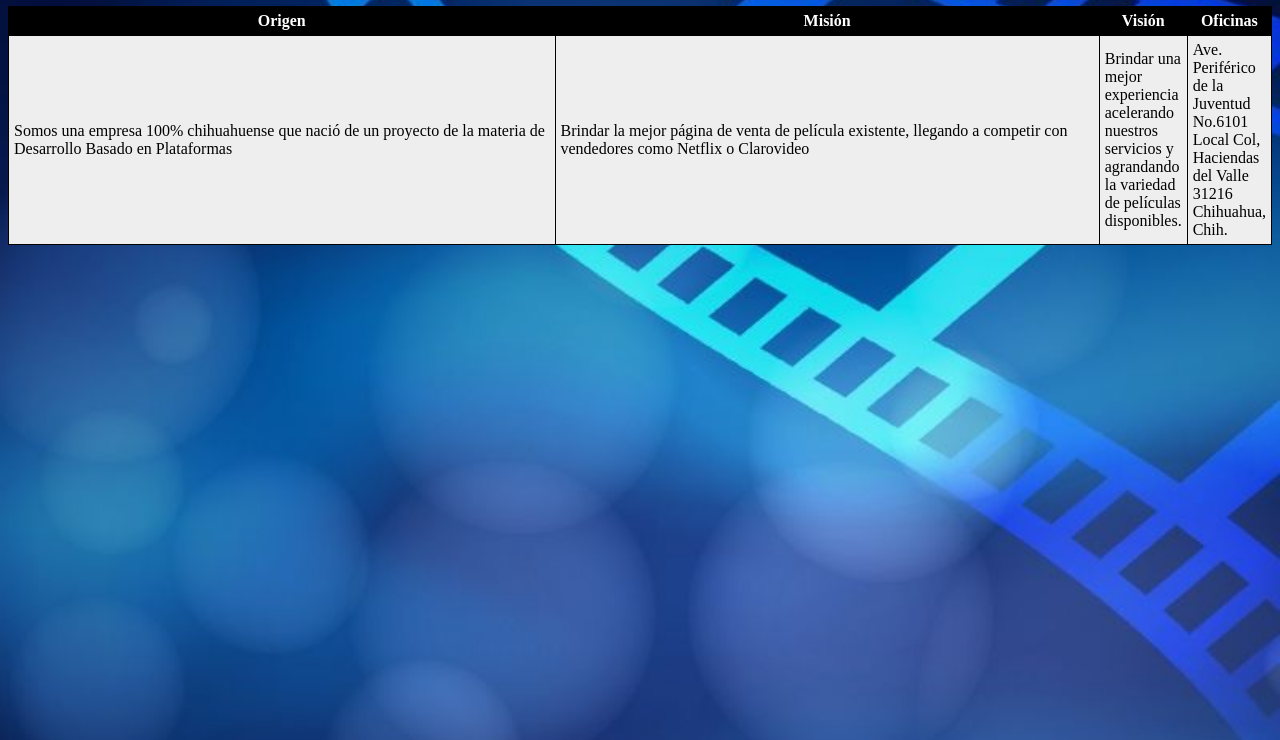
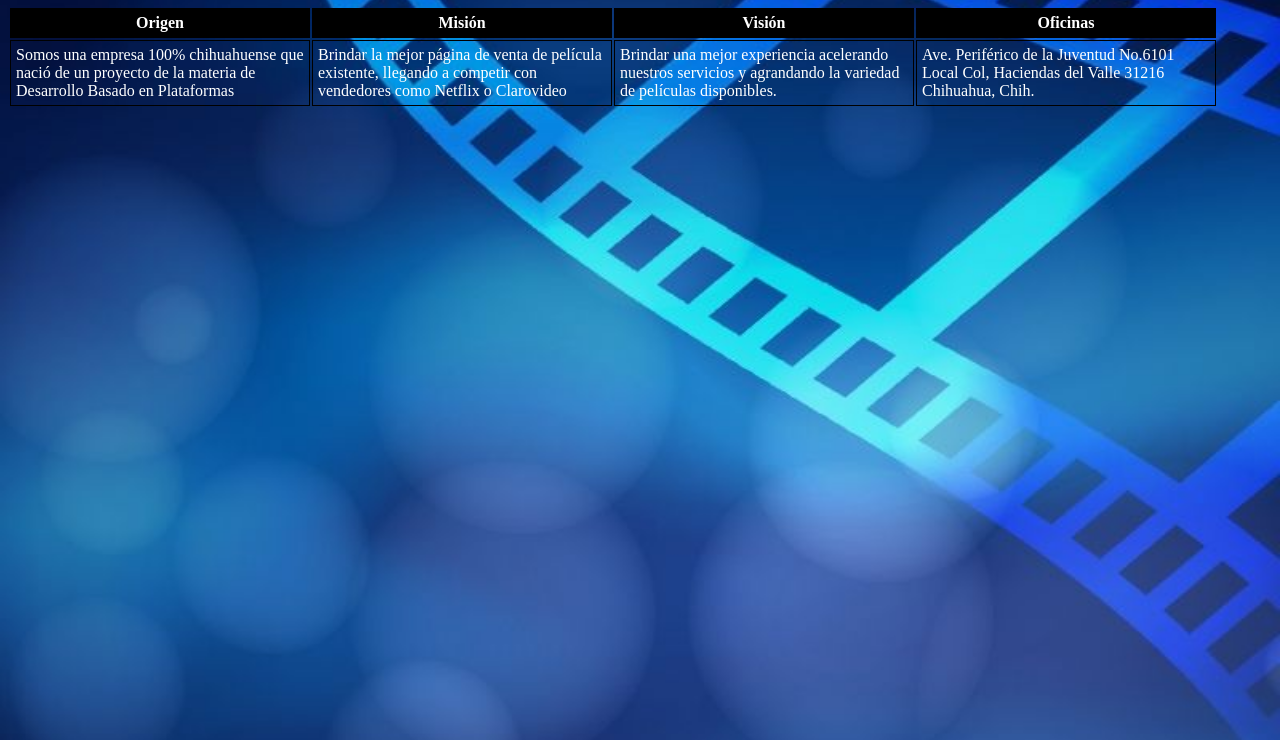
Before and after one commit to MarinaOrtiz328/PrimerSItioWeb, a plain HTML site: page WWW/acercade.html in a window 1280 px wide. Shown: the part 60-800 px from the top of the page. Drawn offline with Linux system fonts and the light colour scheme.

Commit message:
se añaden modificaciones a pequeños detalles

```diff
--- a/WWW/acercade.html
+++ b/WWW/acercade.html
@@ -6,26 +6,26 @@
     </head>
     <style>
         h1 {text-align: center;}
-        .myTable { background-color:#eee;border-collapse:collapse; }
+
         .myTable th { background-color:#000;color:white;width:50%; }
         .myTable td, .myTable th { padding:5px;border:1px solid #000; }
     </style>
     <body>
 
-        <h1>A cerca de nosotros</h1>
+        <h1 class="blanco">Acerca de nosotros</h1>
         <table class="myTable">
 
+            <thead>
+                <th style="width:300px">Origen</th>
+                <th style="width:300px">Misión</th>
+                <th style="width:300px">Visión</th>
+                <th style="width:300px">Oficinas</th>
+            </thead>
             <tr>
-                <th style="color:white">Origen</th>
-                <th style="color:white">Misión</th>
-                <th style="color:white">Visión</th>
-                <th style="color:white">Oficinas</th>
-            </tr>
-            <tr>
-                <td>Somos una empresa 100% chihuahuense que nació de un proyecto de la materia de Desarrollo Basado en Plataformas</td>
-                <td>Brindar la mejor página de venta de película existente, llegando a competir con vendedores como Netflix o Clarovideo</td>
-                <td>Brindar una mejor experiencia acelerando nuestros servicios y agrandando la variedad de películas disponibles.</td>
-                <td>Ave. Periférico de la Juventud No.6101 Local Col, Haciendas del Valle 31216 Chihuahua, Chih.</td>
+                <td class="blanco">Somos una empresa 100% chihuahuense que nació de un proyecto de la materia de Desarrollo Basado en Plataformas</td>
+                <td class="blanco">Brindar la mejor página de venta de película existente, llegando a competir con vendedores como Netflix o Clarovideo</td>
+                <td class="blanco">Brindar una mejor experiencia acelerando nuestros servicios y agrandando la variedad de películas disponibles.</td>
+                <td class="blanco">Ave. Periférico de la Juventud No.6101 Local Col, Haciendas del Valle 31216 Chihuahua, Chih.</td>
             </tr>
 
         </table>
--- a/WWW/css/master.css
+++ b/WWW/css/master.css
@@ -44,6 +44,10 @@ body {
   color:white;
 }
 
+.blanco{
+  color:white;
+}
+
 * {
   box-sizing: border-box;
 }
```
Also changed, not shown: WWW/contacto.html (+3 -1 lines).
